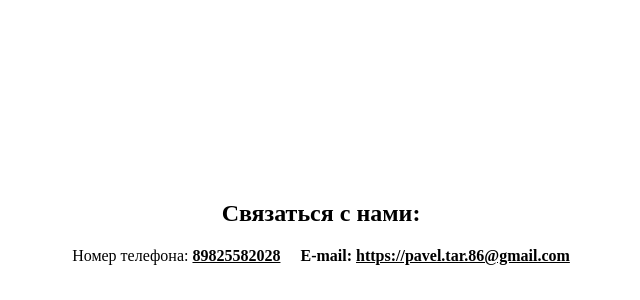
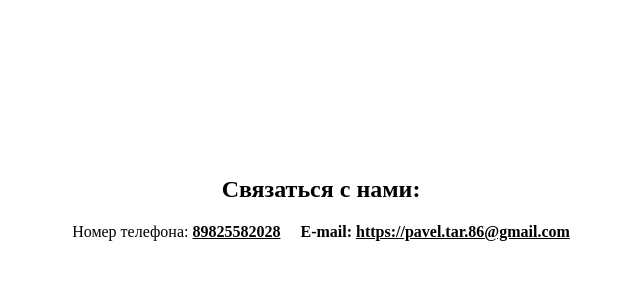
Before and after one commit to pavel4701/artest2, a plain HTML site: page index.html in a window 1280 px wide. Shown: the part 500-800 px from the top of the page, without its empty margins (319-959 px from the left). Drawn offline with Linux system fonts and the light colour scheme.

Commit message:
Update index.html

```diff
--- a/index.html
+++ b/index.html
@@ -11,7 +11,7 @@
                 }
                 .plashka {
                     position: absolute;
-                    bottom: 0%;
+                    bottom: 3%;
                     width: 100%;
                     height: 15%;
 		    left: 0%;
```
